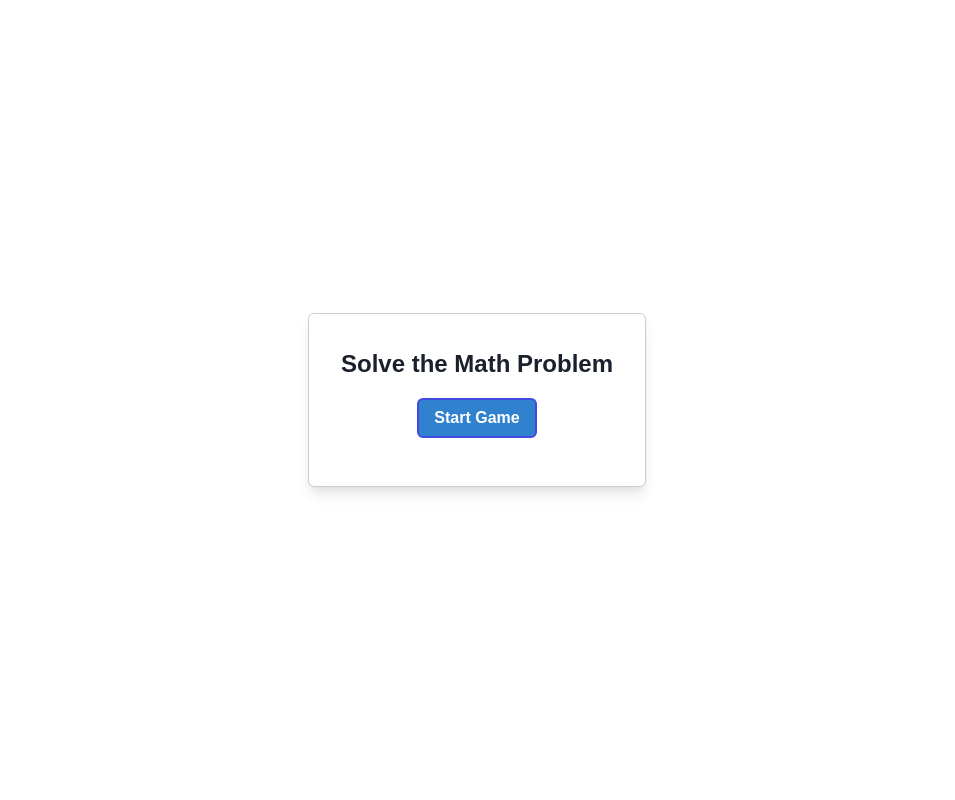
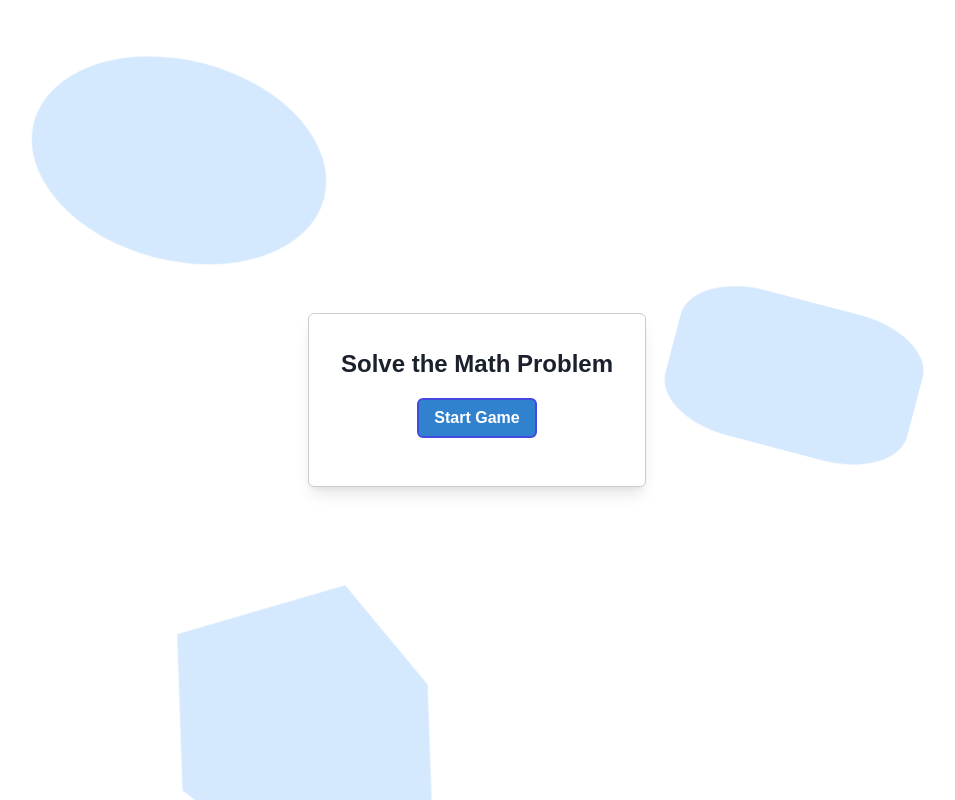
Before and after one commit to kahkoii/hacknroll2025, a React (Vite) app: page /mathproblemgame in a window 1280 px wide. Shown: the whole page, without its empty margins (163-1118 px from the left). Built offline with nearby package versions, Linux system fonts and the light colour scheme.

Commit message:
Fix Background Not Showing

```diff
--- a/src/pages/CoinFlip/CoinFlip.tsx
+++ b/src/pages/CoinFlip/CoinFlip.tsx
@@ -79,7 +79,6 @@ const CoinFlip: React.FC = () => {
 			flexDir="column"
 			alignItems="center"
 			justifyContent="center"
-			bg="white"
 		>
 			<div className="background-container">
 				<div className="shape"></div>
--- a/src/pages/MathProblemGame/MathProblemGame.tsx
+++ b/src/pages/MathProblemGame/MathProblemGame.tsx
@@ -102,7 +102,6 @@ const MathProblemGame: React.FC = () => {
 			height="100vh"
 			alignItems="center"
 			justifyContent="center"
-			bg="white"
 		>
 			<div className="background-container">
 				<div className="shape"></div>
```
